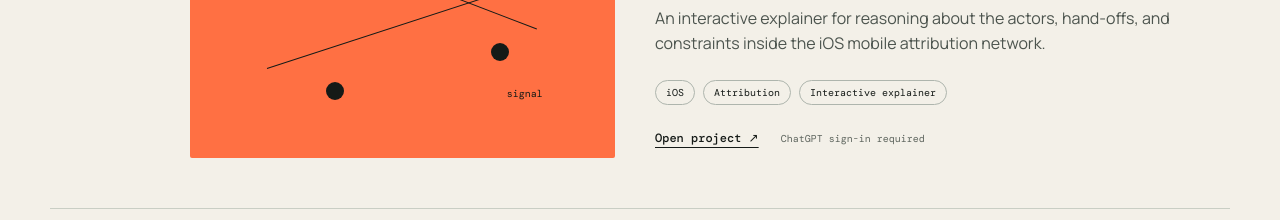
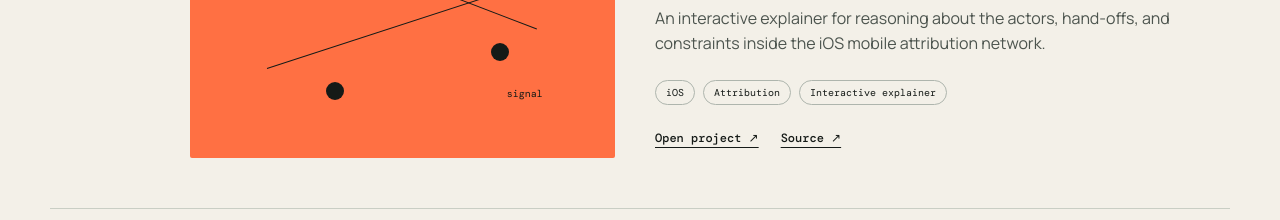
Before and after one commit to Mercy811/mercy811.github.io, an Astro site: page / in a window 1280 px wide. Shown: the part 2120-2340 px from the top of the page. Built offline with nearby package versions, Linux system fonts and the light colour scheme; Astro itself is replaced by a stand-in of ours; a web font is replaced by a local one.

Commit message:
fix: link attribution demo to GitHub Pages

```diff
--- a/src/pages/index.astro
+++ b/src/pages/index.astro
@@ -33,8 +33,8 @@ const projects = [
     subtitle: 'A visual model of a deliberately opaque ecosystem.',
     description: 'An interactive explainer for reasoning about the actors, hand-offs, and constraints inside the iOS mobile attribution network.',
     tags: ['iOS', 'Attribution', 'Interactive explainer'],
-    href: 'https://ios-mobile-attribution-network.amplitude-co-9102.chatgpt.site/',
-    access: 'ChatGPT sign-in required',
+    href: 'https://mercy811.github.io/ios-mobile-attribution-network/',
+    source: 'https://github.com/Mercy811/ios-mobile-attribution-network',
     tone: 'orange',
     visual: 'network',
   },
@@ -103,7 +103,7 @@ const projects = [
             <h3>{project.title}</h3>
             <p>{project.description}</p>
             <ul>{project.tags.map((tag) => <li>{tag}</li>)}</ul>
-            <div class="links"><a href={project.href} target="_blank" rel="noreferrer">Open project ↗</a>{project.source && <a href={project.source} target="_blank" rel="noreferrer">Source ↗</a>}{project.access && <small>{project.access}</small>}</div>
+            <div class="links"><a href={project.href} target="_blank" rel="noreferrer">Open project ↗</a>{project.source && <a href={project.source} target="_blank" rel="noreferrer">Source ↗</a>}</div>
           </div>
         </article>
       ))}
```
